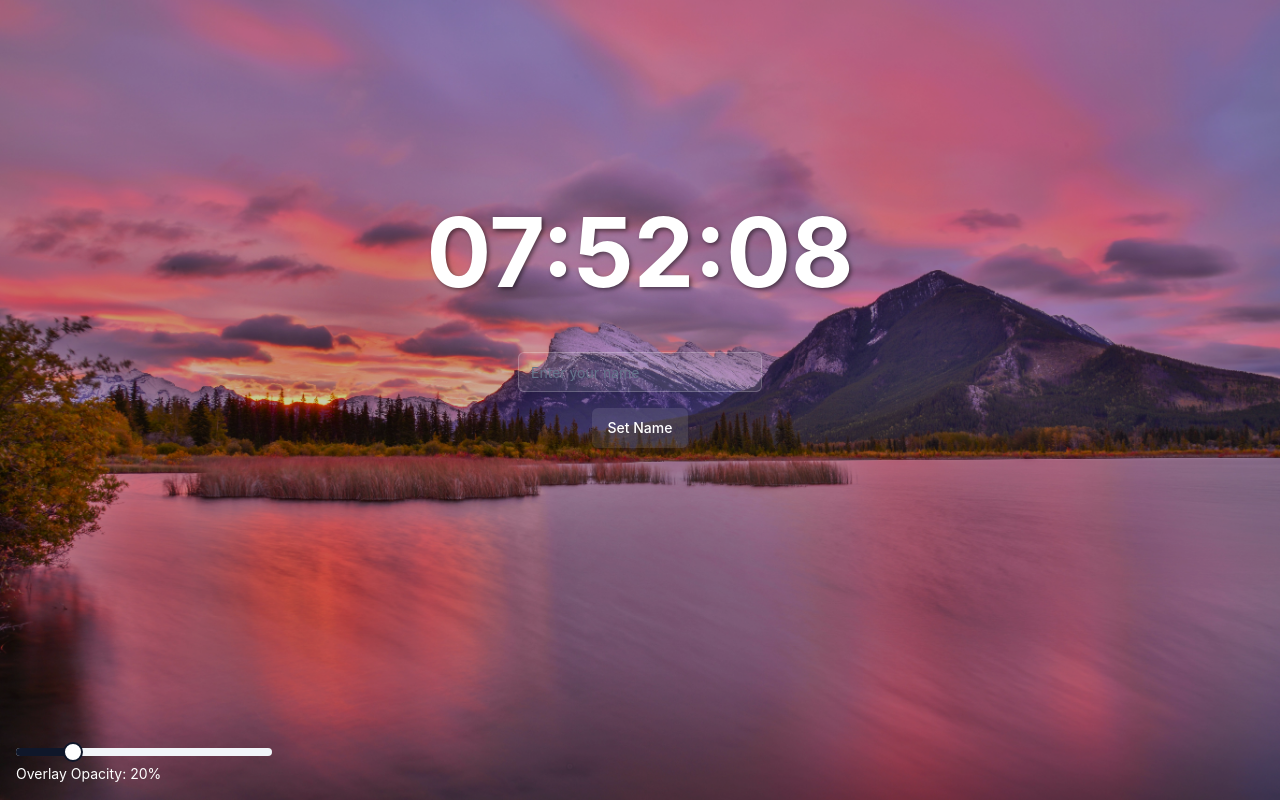
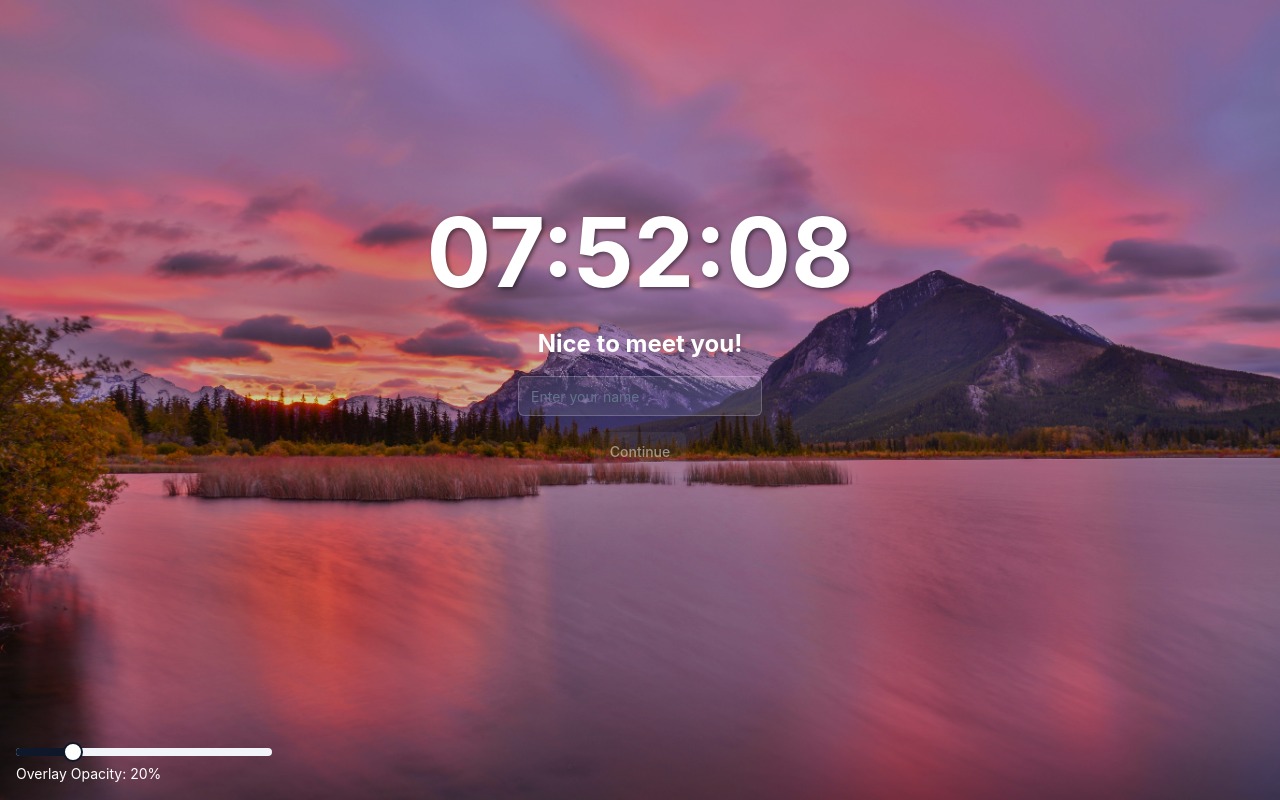
Before and after one commit to Song0753/TodoNew, a Next.js app: page / in a window 1280 px wide. Built offline with nearby package versions, Linux system fonts and the light colour scheme; a web font is replaced by a local one.

Commit message:
온보딩 화면 구성 업데이트, priority 기능 구현

```diff
--- a/src/app/Onboarding.tsx
+++ b/src/app/Onboarding.tsx
@@ -1,24 +1,26 @@
 import React, { useState } from "react";
 import { Input } from "@/components/ui/input";
 import { Button } from "@/components/ui/button";
-import { Checkbox } from "@/components/ui/checkbox";
 import Background from "./Background";
-import TodoList from "./TodoList";
 
 const WelcomeStep = ({ onNext }) => {
   const [nickname, setNickname] = useState("");
 
   return (
-    <div className="space-y-4">
-      <h2 className="text-2xl font-bold">Nice to meet you!</h2>
+    <div className="space-y-4 text-center">
+      <h2 className="text-2xl font-bold text-white">Nice to meet you!</h2>
       <Input
         type="text"
-        placeholder="Enter your nickname"
+        placeholder="Enter your name"
         value={nickname}
         onChange={(e) => setNickname(e.target.value)}
         className="bg-white/10 border-white/20 text-white placeholder-white/50"
       />
-      <Button onClick={() => onNext(nickname)} disabled={!nickname}>
+      <Button
+        onClick={() => onNext(nickname)}
+        disabled={!nickname}
+        className="bg-white/10 hover:bg-white/20 text-white"
+      >
         Continue
       </Button>
     </div>
@@ -29,8 +31,8 @@ const TodoStep = ({ onNext }) => {
   const [todo, setTodo] = useState("");
 
   return (
-    <div className="space-y-4">
-      <h2 className="text-2xl font-bold">
+    <div className="space-y-4 text-center">
+      <h2 className="text-2xl font-bold text-white">
         What is your top priority to-do list?
       </h2>
       <Input
@@ -40,37 +42,39 @@ const TodoStep = ({ onNext }) => {
         onChange={(e) => setTodo(e.target.value)}
         className="bg-white/10 border-white/20 text-white placeholder-white/50"
       />
-      <Button onClick={() => onNext(todo)} disabled={!todo}>
+      <Button
+        onClick={() => onNext(todo)}
+        disabled={!todo}
+        className="bg-white/10 hover:bg-white/20 text-white"
+      >
         START
       </Button>
     </div>
   );
 };
 
-const FinalStep = ({ nickname, todo }) => {
-  const [isTodoListOpen, setIsTodoListOpen] = useState(false);
-
-  return (
-    <div className="space-y-4">
-      <h2 className="text-2xl font-bold">
+const FinalStep = ({ nickname, todo, onComplete }) => (
+  <div className="space-y-4 text-center">
+    <h2 className="text-2xl font-bold text-white">
       Wishing you a delightful day! {nickname}
     </h2>
-      <div className="flex items-center space-x-2">
-        <Checkbox id="todo" />
-        <label
-          htmlFor="todo"
-          className="text-sm font-medium leading-none peer-disabled:cursor-not-allowed peer-disabled:opacity-70"
+    <div className="flex items-center space-x-2 justify-center">
+      <input type="checkbox" checked readOnly className="border-white" />
+      <span className="text-white">{todo}</span>
+    </div>
+    <Button
+      onClick={(e) => {
+        e.preventDefault(); // 기본 동작 방지
+        onComplete(nickname, todo);
+      }}
+      className="bg-white/10 hover:bg-white/20 text-white"
     >
-          {todo}
-        </label>
-      </div>
-      <Button onClick={() => setIsTodoListOpen(true)}>Open Todo List</Button>
-      {isTodoListOpen && <TodoList onClose={() => setIsTodoListOpen(false)} />}
+      Open Todo List
+    </Button>
   </div>
 );
-};
 
-const OnboardingFlow = () => {
+const OnboardingFlow = ({ onComplete }) => {
   const [step, setStep] = useState(0);
   const [nickname, setNickname] = useState("");
   const [todo, setTodo] = useState("");
@@ -85,11 +89,19 @@ const OnboardingFlow = () => {
     setStep(2);
   };
 
+  const handleOpenTodoList = () => {
+    onComplete(nickname, todo);
+  };
+
   return (
     <Background>
+      <div className="w-full max-w-md mx-auto">
         {step === 0 && <WelcomeStep onNext={handleWelcomeNext} />}
         {step === 1 && <TodoStep onNext={handleTodoNext} />}
-      {step === 2 && <FinalStep nickname={nickname} todo={todo} />}
+        {step === 2 && (
+          <FinalStep nickname={nickname} todo={todo} onComplete={onComplete} />
+        )}
+      </div>
     </Background>
   );
 };
--- a/src/app/TodoList.tsx
+++ b/src/app/TodoList.tsx
@@ -20,13 +20,32 @@ interface Todo {
 interface TodoListProps {
   onClose: () => void;
   userName: string;
+  initialTodo: string;
 }
 
-const TodoList: React.FC<TodoListProps> = ({ onClose, userName }) => {
+const TodoList: React.FC<TodoListProps> = ({
+  onClose,
+  userName,
+  initialTodo,
+}) => {
   const [todos, setTodos] = useState<Todo[]>(() => {
     // Initialize todos from localStorage
     const storedTodos = localStorage.getItem("todos");
-    return storedTodos ? JSON.parse(storedTodos) : [];
+    if (storedTodos) {
+      return JSON.parse(storedTodos);
+    }
+    // 초기 할 일 추가
+    if (initialTodo) {
+      return [
+        {
+          id: Date.now(),
+          text: initialTodo,
+          completed: false,
+          date: new Date().toISOString().split("T")[0],
+        },
+      ];
+    }
+    return [];
   });
   const [newTodo, setNewTodo] = useState("");
   const [currentWeekStart, setCurrentWeekStart] = useState(() => {
--- a/src/app/page.tsx
+++ b/src/app/page.tsx
@@ -1,71 +1,64 @@
 "use client";
 import React, { useState, useEffect } from "react";
 import TodoList from "./TodoList";
+import OnboardingFlow from "./Onboarding";
 import Background from "./Background";
 import { Button } from "@/components/ui/button";
-import { Input } from "@/components/ui/input";
 
 export default function Home() {
+  const [isOnboardingComplete, setIsOnboardingComplete] = useState(false);
   const [userName, setUserName] = useState("");
-  const [isNameSet, setIsNameSet] = useState(false);
+  const [topPriority, setTopPriority] = useState("");
   const [showTodoList, setShowTodoList] = useState(false);
 
   useEffect(() => {
-    // Load userName from localStorage
     const storedName = localStorage.getItem("userName");
-    if (storedName) {
+    const storedPriority = localStorage.getItem("topPriority");
+    if (storedName && storedPriority) {
       setUserName(storedName);
-      setIsNameSet(true);
+      setTopPriority(storedPriority);
+      setIsOnboardingComplete(true);
     }
   }, []);
 
-  const handleNameSubmit = (e: React.FormEvent) => {
-    e.preventDefault();
-    if (userName.trim() !== "") {
-      localStorage.setItem("userName", userName);
-      setIsNameSet(true);
+  const handleOnboardingComplete = (name, priority) => {
+    setUserName(name);
+    setTopPriority(priority);
+    localStorage.setItem("userName", name);
+    localStorage.setItem("topPriority", priority);
+    setIsOnboardingComplete(true);
+    setShowTodoList(true);
+  };
+
+  if (!isOnboardingComplete) {
+    return <OnboardingFlow onComplete={handleOnboardingComplete} />;
   }
-  };
 
   return (
     <Background>
-      <div className="container mx-auto p-4">
-        {!isNameSet ? (
-          <form onSubmit={handleNameSubmit} className="space-y-4">
-            <Input
-              type="text"
-              value={userName}
-              onChange={(e) => setUserName(e.target.value)}
-              placeholder="Enter your name"
-              className="w-full bg-white/10 border-white/20 text-white placeholder-white/50"
+      {showTodoList ? (
+        <TodoList
+          userName={userName}
+          initialTodo={topPriority}
+          onClose={() => setShowTodoList(false)}
         />
-            <Button
-              type="submit"
-              className="bg-white/10 hover:bg-white/20 text-white"
-            >
-              Set Name
-            </Button>
-          </form>
       ) : (
-          <div className="space-y-4">
+        <div className="text-center space-y-4">
           <h1 className="text-2xl font-bold text-white">
-              Welcome, {userName}!
+            Wishing you a delightful day! {userName}
           </h1>
+          <div className="flex items-center justify-center space-x-2">
+            <input type="checkbox" checked readOnly className="border-white" />
+            <span className="text-white">{topPriority}</span>
+          </div>
           <Button
             onClick={() => setShowTodoList(true)}
             className="bg-white/10 hover:bg-white/20 text-white"
           >
             Open Todo List
           </Button>
-            {showTodoList && (
-              <TodoList
-                onClose={() => setShowTodoList(false)}
-                userName={userName}
-              />
-            )}
         </div>
       )}
-      </div>
     </Background>
   );
 }
```
Lines whose indentation alone changed are shown as unchanged.
